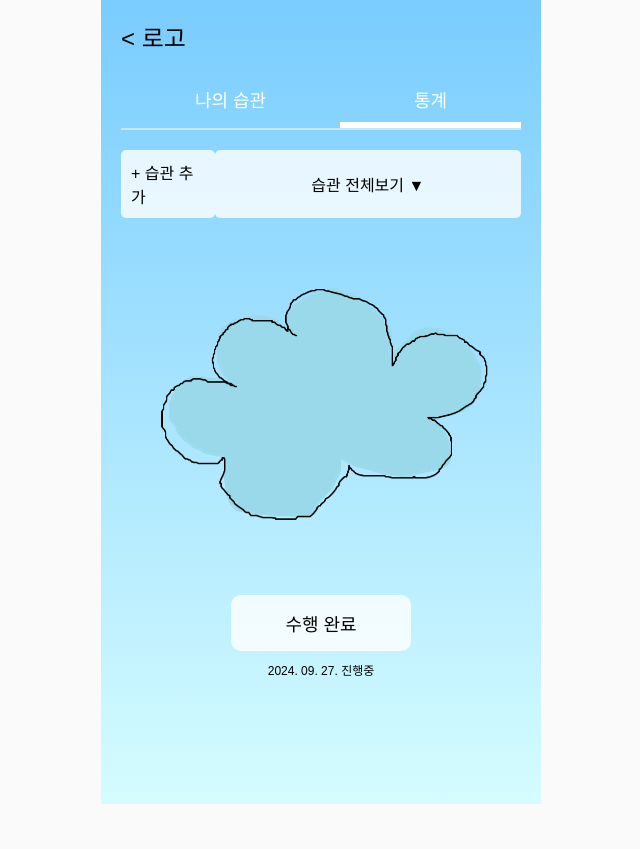
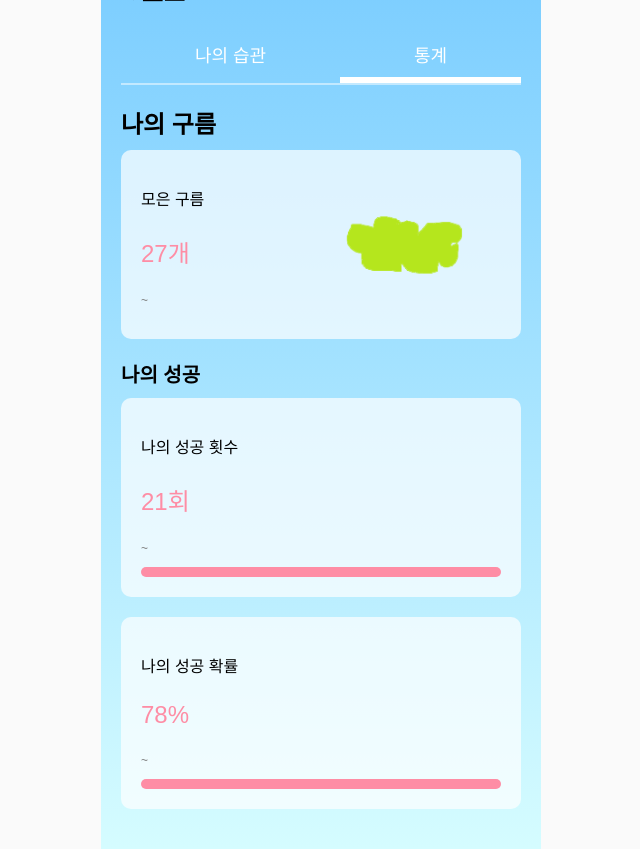
Before and after one commit to KagounivTeam2/front, a React (Create React App) app in the folder cloud/: page /my-habit in a window 1280 px wide. Both pictures are taken after a click on the element "통계". Shown: the whole page, without its empty margins (319-959 px from the left). Before the commit the page ends 804 px from the top, so only its background shows below. Built offline with nearby package versions, Linux system fonts and the light colour scheme; the HTML template or start-up script is replaced by a standard one.

Commit message:
통계 추가

```diff
--- a/cloud/src/components/MyHabit.css
+++ b/cloud/src/components/MyHabit.css
@@ -239,3 +239,93 @@
 .complete-button:hover {
     background-color: rgb(255, 255, 255, 0.5);
 }
+
+
+
+
+
+
+
+
+
+
+/* 통계 탭 스타일링 */
+.stat-title {
+    font-size: 24px;
+    color: black;
+    margin-bottom: 10px;
+  }
+
+  .stat-cloud-box {
+    display: flex;
+    justify-content: space-between;
+    background: rgba(255, 255, 255, 0.7);
+    border-radius: 10px;
+    padding: 20px;
+    margin-bottom: 20px;
+  }
+
+  .stat-cloud-info {
+    text-align: left;
+  }
+
+  .stat-cloud-text {
+    font-size: 16px;
+    color: black;
+  }
+
+  .stat-cloud-count {
+    font-size: 24px;
+    color: #FE8DA5;
+  }
+
+  .stat-cloud-image {
+    width: 200px;
+    height: auto;
+  }
+
+  .stat-period-left {
+    font-size: 12px;
+    color: gray;
+    margin-top: 10px;
+  }
+
+  .stat-subtitle {
+    font-size: 20px;
+    color: black;
+    margin-bottom: 10px;
+  }
+
+  .stat-success-box {
+    background: rgba(255, 255, 255, 0.7);
+    border-radius: 10px;
+    padding: 20px;
+    margin-bottom: 20px;
+  }
+
+  .stat-success-info {
+    text-align: left;
+  }
+
+  .stat-success-text {
+    font-size: 16px;
+    color: black;
+  }
+
+  .stat-success-count {
+    font-size: 24px;
+    color: #FE8DA5;
+  }
+
+  .stat-success-percent {
+    font-size: 24px;
+    color: #FE8DA5;
+  }
+
+  .stat-bar {
+    background-color: #FE8DA5;
+    height: 10px;
+    width: 100%;
+    border-radius: 5px;
+    margin-top: 10px;
+  }
--- a/cloud/src/components/MyHabit.js
+++ b/cloud/src/components/MyHabit.js
@@ -63,6 +63,9 @@ function MyHabit() {
         </div>
       </div>
 
+      {/* 나의 습관 탭 내용 */}
+      {selectedTab === 'habit' && (
+        <>
           {/* 습관 추가 및 전체 보기 */}
           <div className="habit-actions">
             <Link to="/add-habit" className="add-habit-button"> + 습관 추가</Link>
@@ -112,6 +115,42 @@ function MyHabit() {
           <div className="complete-status">
             {today} 진행중
           </div>
+        </>
+      )}
+
+      {/* 통계 탭 내용 */}
+      {selectedTab === 'stats' && (
+        <>
+          <h2 className="stat-title">나의 구름</h2>
+          <div className="stat-cloud-box">
+            <div className="stat-cloud-info">
+              <p className="stat-cloud-text">모은 구름</p>
+              <p className="stat-cloud-count">27개</p>
+              <p className="stat-period-left">{selectedHabit?.startDate} ~ {selectedHabit?.endDate}</p>
+            </div>
+            <img src="/img/State_img.png" alt="Cloud" className="stat-cloud-image" />
+          </div>
+
+          <h2 className="stat-subtitle">나의 성공</h2>
+          <div className="stat-success-box">
+            <div className="stat-success-info">
+              <p className="stat-success-text">나의 성공 횟수</p>
+              <p className="stat-success-count">21회</p>
+              <p className="stat-period-left">{selectedHabit?.startDate} ~ {selectedHabit?.endDate}</p>
+            </div>
+            <div className="stat-bar"></div>
+          </div>
+
+          <div className="stat-success-box">
+            <div className="stat-success-info">
+              <p className="stat-success-text">나의 성공 확률</p>
+              <p className="stat-success-percent">78%</p>
+              <p className="stat-period-left">{selectedHabit?.startDate} ~ {selectedHabit?.endDate}</p>
+            </div>
+            <div className="stat-bar"></div>
+          </div>
+        </>
+      )}
     </div>
   );
 }
```
Also changed, not shown: cloud/public/img/State_img.png (added). Lines whose indentation alone changed are shown as unchanged.
